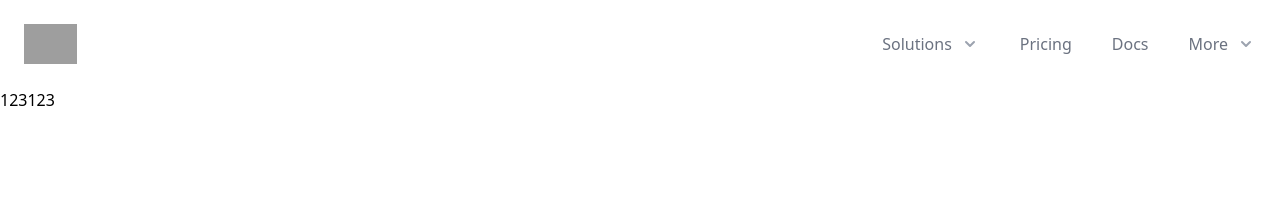
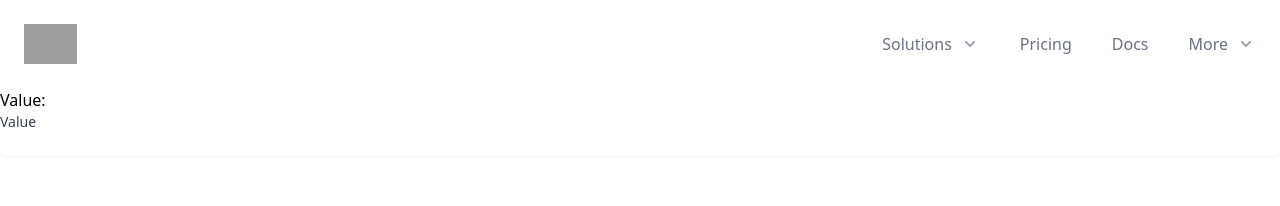
Before and after one commit to RetroMeras/practice-project, a Vue app: page / in a window 1280 px wide. Shown: the top 206 px of the page. Built offline with nearby package versions, Linux system fonts and the light colour scheme; grey boxes are pictures that could not be loaded.

Commit message:
Add [input]

```diff
--- /dev/null
+++ b/src/components/input_with_label.vue
@@ -0,0 +1,23 @@
+<script setup lang="ts">
+const props = defineProps<{
+  label: string;
+  value: string;
+  placeholder: string;
+}>();
+const emit = defineEmits(["update:value"]);
+</script>
+<template>
+  <div>
+    <label for="email" class="block text-sm font-medium text-gray-700">{{
+      props.label
+    }}</label>
+    <div class="mt-1">
+      <input
+        :value="props.value"
+        :placeholder="props.placeholder"
+        class="shadow-sm focus:ring-indigo-500 focus:border-indigo-500 block w-full sm:text-sm border-gray-300 rounded-md"
+        @input="emit('update:value', $event.target?.value || '')"
+      />
+    </div>
+  </div>
+</template>
--- a/src/routes/Main.vue
+++ b/src/routes/Main.vue
@@ -1,5 +1,11 @@
-<script setup lang="ts"></script>
+<script setup lang="ts">
+import { ref } from "vue";
+import Input_with_label from "../components/input_with_label.vue";
+
+const value = ref("");
+</script>
 
 <template>
-  <div>123123</div>
+  <div>Value: {{ value }}</div>
+  <Input_with_label v-model:value="value" label="Value" placeholder="" />
 </template>
```
